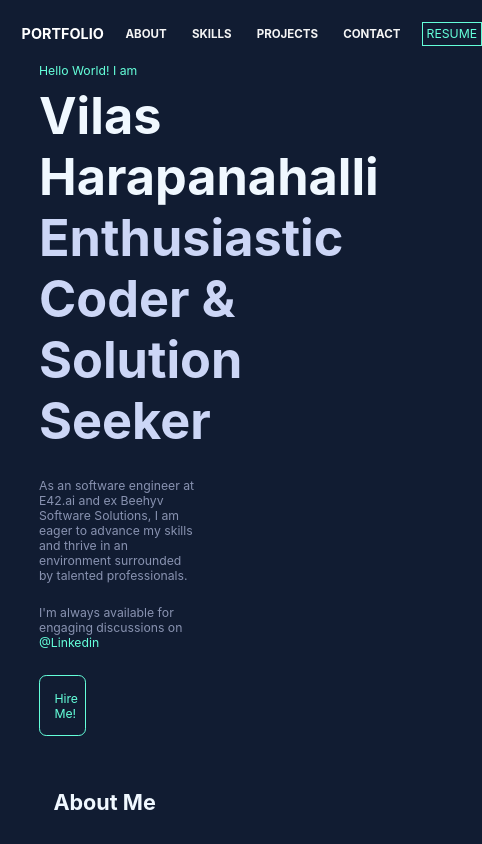
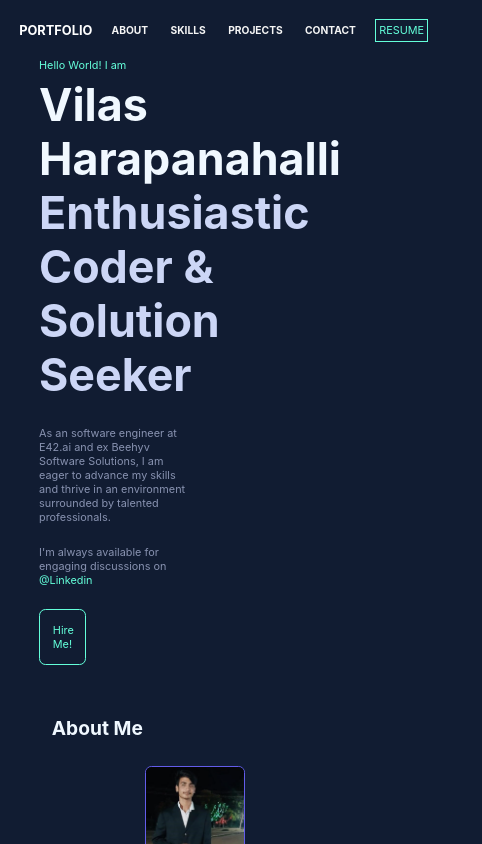
Before and after one commit to vilas-123/Portfolio, a React (Create React App) app: page / in a window 390 px wide. Shown: the top 844 px of the page, 482 px wide, since content can reach past the window. Built offline with nearby package versions, Linux system fonts and the light colour scheme.

Commit message:
added media query

```diff
--- a/src/index.css
+++ b/src/index.css
@@ -31,4 +31,17 @@ body {
   html {
     font-size: 45%;
   }
+
+  @media (max-width: 576px) {
+    html {
+      font-size: 40%;
+    }
+
+    .container, .section, .card, etc {
+      padding: 1rem;
+      flex-direction: column;
+      text-align: center;
+    }
+  }
+
 }
```
